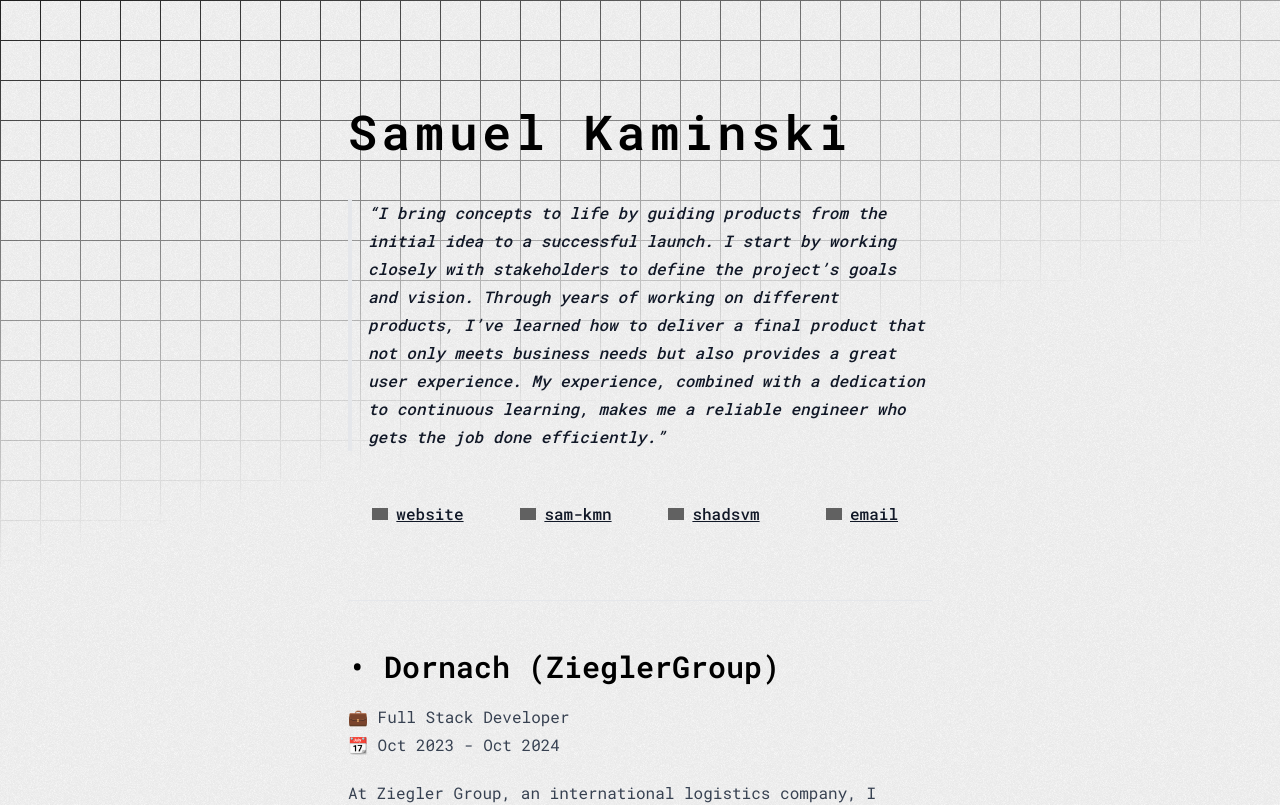
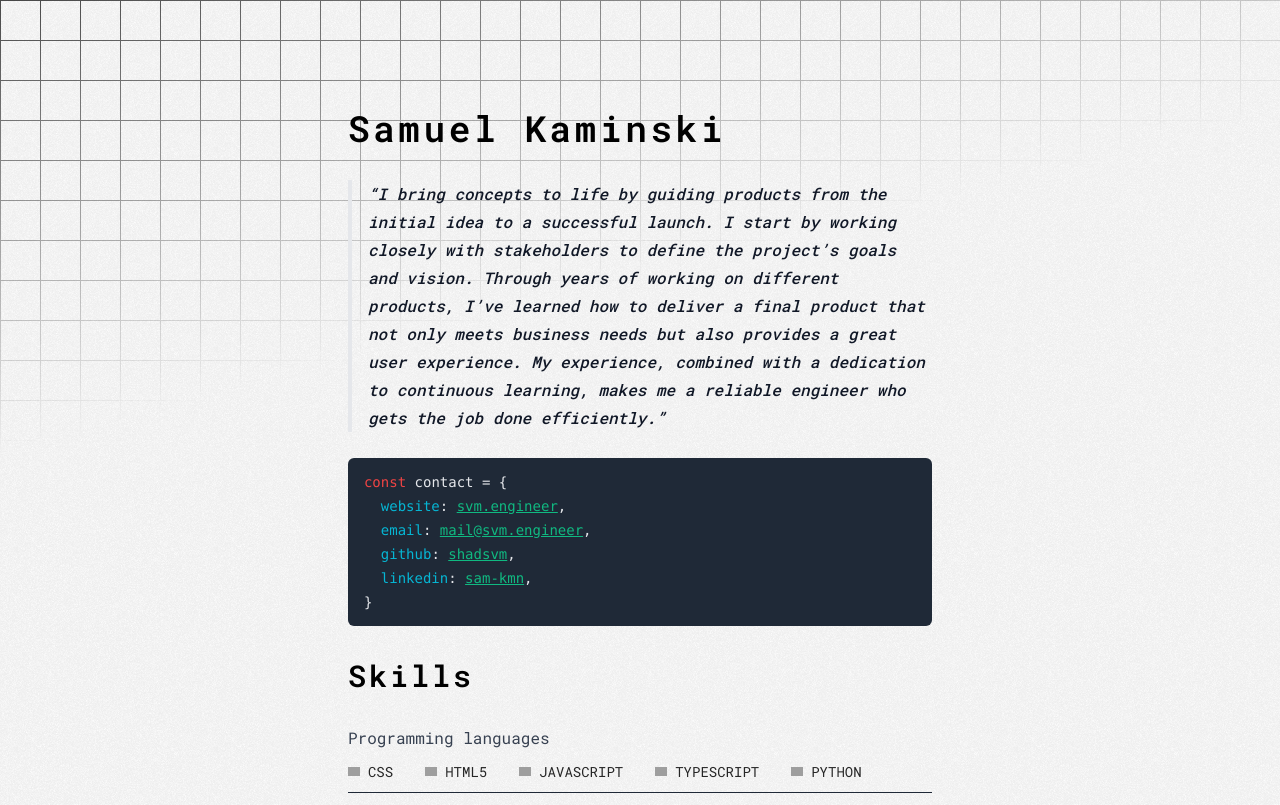
Before and after one commit to unclesvm/website, a Next.js app: page /resume in a window 1280 px wide. Shown: the top 805 px of the page. Built offline with nearby package versions, Linux system fonts and the light colour scheme; grey boxes are pictures that could not be loaded.

Commit message:
💄 add or update the ui and style files.

```diff
--- /dev/null
+++ b/app/components/contact.tsx
@@ -0,0 +1,34 @@
+
+const content = {
+    website: {
+      label: "svm.engineer",
+      href: "https://svm.engineer"
+    },
+    email: {
+      label: "mail@svm.engineer",
+      href: "mailto:mail@svm.engineer"
+    },
+    github: {
+      label: "shadsvm",
+      href: "https://github.com/shadsvm"
+    },
+    linkedin: {
+      label: "sam-kmn",
+      href: "https://linkedin.com/in/sam-kmn"
+    },
+}
+
+export default function ContactLinks() {
+  return (
+    <pre>
+      <div><span className="text-red-500">const</span> contact = {"{"} </div>
+      {Object.entries(content).map(([key, value]) => (
+        <div key={key}>
+          <span className="text-cyan-500">  {key}</span>: <a href={value.href} className="text-emerald-500">{value.label}</a>,
+        </div>
+      ))}
+      <div>{"}"}</div>
+    </pre>
+
+  )
+}
--- /dev/null
+++ b/app/components/icon.tsx
@@ -0,0 +1,14 @@
+
+interface Icon {
+  name: string
+  showLabel?: boolean
+}
+
+export default function Icon({name, showLabel}: Icon) {
+  return (
+    <div key={name} className="text-sm text-neutral-800 dark:text-neutral-200 flex justify-start items-center gap-2">
+      <img height="12" width="12" src={`https://cdn.simpleicons.org/${name}/black/AAAAAA`} alt={name} />
+      {showLabel && <div className="">{name}</div>}
+    </div>
+  )
+}
--- /dev/null
+++ b/app/components/skills.tsx
@@ -0,0 +1,26 @@
+import Icon from "./icon"
+
+const content = {
+  "Programming languages": ["css", "html5", "javascript", "typescript", "python"],
+  "Frameworks": ["react", "next.js", "vue.js", "nuxt", "astro", "hono"],
+  "Tools": ["git", "tailwindcss", "redux", "prisma", "docker", "firebase"],
+  "JS Runtime": ["node.js", "bun"],
+}
+
+export default function Skills() {
+  return (
+    <div className="space-y-10 ">
+      {Object.entries(content).map(([key, value]) => (
+        <div key={key} className="border-b border-gray-800">
+          {key}
+            <div className="flex justify-start items-center h-10 uppercase gap-8">
+              {value.map((name) =>
+                <Icon key={name} name={name} showLabel />
+              )}
+            </div>
+        </div>
+      ))}
+    </div>
+
+  )
+}
--- a/app/globals.css
+++ b/app/globals.css
@@ -6,23 +6,23 @@ body {
   background-image: url('/noise.png');
   background-size: 200px 200px;
   background-position: 0 0;
-  @apply text-sm bg-zinc-50 text-black dark:bg-neutral-950 dark:text-white antialiased;
+  @apply text-sm bg-white text-black dark:bg-neutral-950 dark:text-white antialiased;
 }
 
 body::before {
-  --line: color-mix(in lch, canvasText 90%, white);
+  --line: color-mix(in lch, canvasText 70%, white);
   --size: 40px;
   content: '';
   height: 100vh;
   width: 100vw;
-  position: fixed;
+  position: absolute;
   background:
     linear-gradient(90deg, var(--line) 1px, transparent 1px var(--size)) 0 -5vmin /
       var(--size) var(--size),
     linear-gradient(var(--line) 1px, transparent 1px var(--size)) 0 -5vmin / var(
         --size
       ) var(--size);
-  mask: linear-gradient(-15deg, transparent 50%, white);
+  mask: linear-gradient(-15deg, transparent 60%, black);
   top: 0;
   z-index: -1;
 }
--- a/app/layout.tsx
+++ b/app/layout.tsx
@@ -1,6 +1,6 @@
 import type { Metadata } from 'next'
+import { roboto_mono } from './fonts'
 import './globals.css'
-import { roboto_mono } from './fonts'
 
 export const metadata: Metadata = {
   title: 'Samuel Kaminski',
@@ -15,7 +15,7 @@ export default function RootLayout({
   return (
     <html lang="en">
       <body className={roboto_mono.className}>
-        <div className="max-w-2xl mx-auto dark:text-neutral-200">
+        <div className="max-w-2xl mx-auto dark:text-neutral-200 ">
           {children}
         </div>
       </body>
--- a/app/resume/layout.tsx
+++ b/app/resume/layout.tsx
@@ -1,7 +1,7 @@
 export default function MdxLayout({ children }: { children: React.ReactNode }) {
   // Create any shared layout or styles here
   return (
-    <div className="p-5 my-14 mx-auto prose dark:prose-invert prose-headings:mt-8 prose-headings:font-semibold prose-headings:text-black prose-h1:text-5xl prose-h2:text-4xl prose-h3:text-3xl prose-h4:text-2xl prose-h5:text-xl prose-h6:text-lg dark:prose-headings:text-white">
+    <div className="p-5 my-14 mx-auto prose dark:prose-invert prose-headings:mt-8 prose-headings:font-semibold prose-headings:text-black prose-h1:text-4xl prose-h2:text-3xl prose-h3:text-2xl prose-h4:text-xl prose-h5:text-lg prose-h6:text-base dark:prose-headings:text-white">
       {children}
     </div>
   )
--- a/app/resume/page.mdx
+++ b/app/resume/page.mdx
@@ -1,48 +1,20 @@
+import Contact from "../components/contact"
+import Skills from "../components/skills"
+
 
 # Samuel Kaminski
-
 > I bring concepts to life by guiding products from the initial idea to a successful launch. I start by working closely with stakeholders to define the project’s goals and vision. Through years of working on different products, I’ve learned how to deliver a final product that not only meets business needs but also provides a great user experience. My experience, combined with a dedication to continuous learning, makes me a reliable engineer who gets the job done efficiently.
 
-<div className="w-full grid grid-cols-2 md:grid-cols-4 gap-2 my-2">
-  <a href="https://svm.engineer" className="flex justify-center items-center gap-2 ">
-    <img
-      height="16"
-      width="16"
-      style={{ filter: 'invert(1)' }}
-      src="https://cdn.jsdelivr.net/npm/simple-icons@v13/icons/vercel.svg"
-    />
-    website
-  </a>
-  <a href="https://linkedin.com/in/sam-kmn" className="flex justify-center items-center gap-2 ">
-    <img
-      height="16"
-      width="16"
-      style={{ filter: 'invert(1)' }}
-      src="https://cdn.jsdelivr.net/npm/simple-icons@v13/icons/linkedin.svg"
-    />
-    sam-kmn
-  </a>
-  <a href="https://github.com/shadsvm" className="flex justify-center items-center gap-2">
-    <img
-      height="16"
-      width="16"
-      style={{ filter: 'invert(1)' }}
-      src="https://cdn.jsdelivr.net/npm/simple-icons@v13/icons/github.svg"
-    />
-    shadsvm
-  </a>
-  <a href="mailto:mail@svm.engineer" className="flex justify-center items-center gap-2">
-    <img
-      height="16"
-      width="16"
-      style={{ filter: 'invert(1)' }}
-      src="https://cdn.jsdelivr.net/npm/simple-icons@v13/icons/mailgun.svg"
-    />
-    email
-  </a>
-</div>
+<Contact />
 
----
+## Skills
+<Skills />
+
+<br/>
+<br/>
+<br/>
+
+## Experience
 
 ### • Dornach (ZieglerGroup)
 
```
